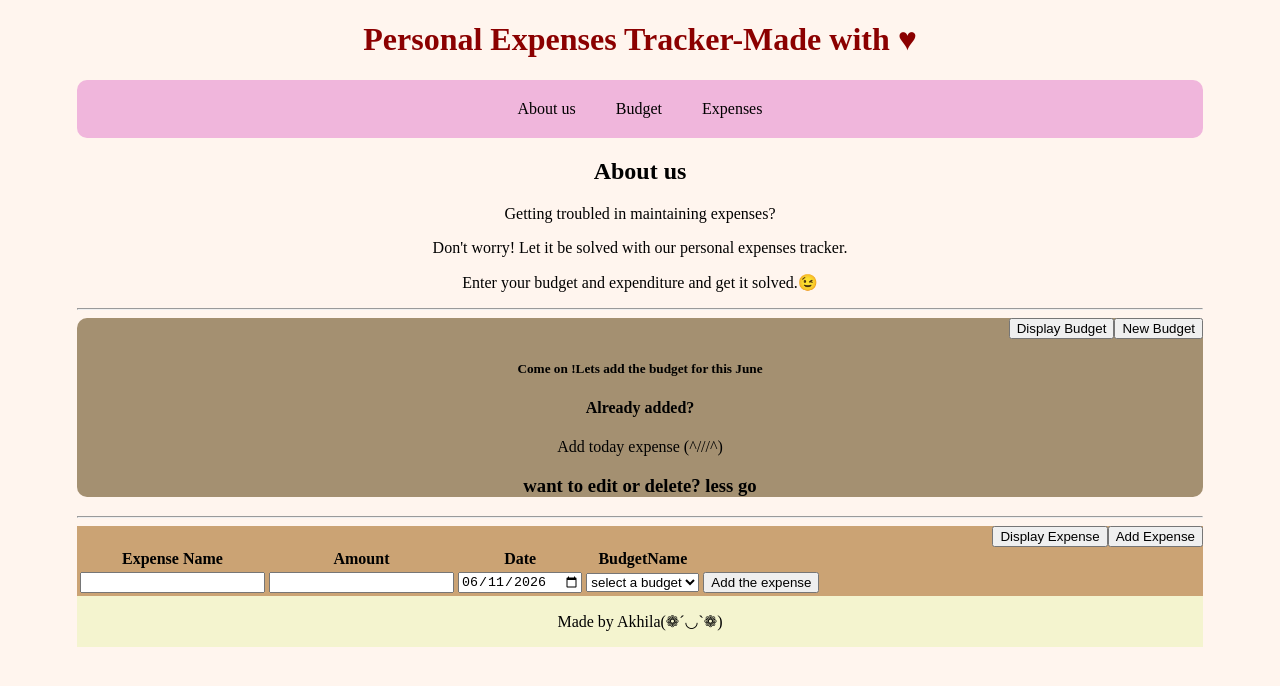
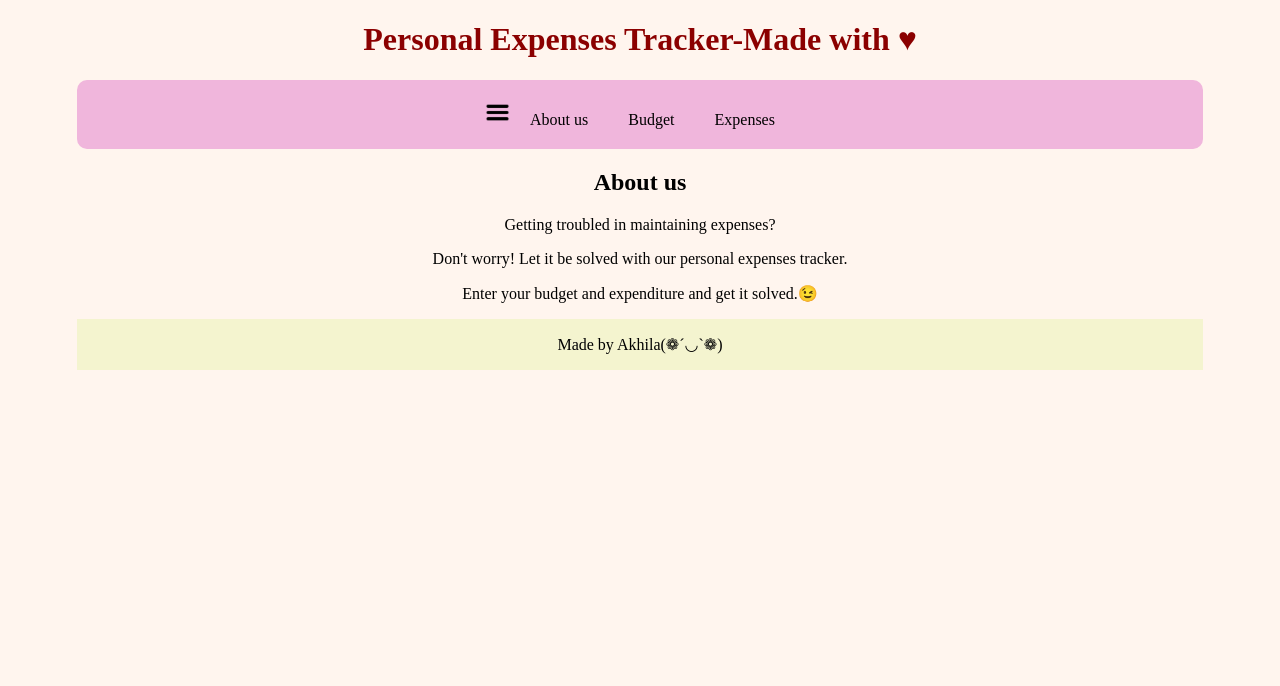
Before and after one commit to Akhila-Satti/personal_expenses_tracker, a React (Vite) app: page / in a window 1280 px wide. Shown: the top 686 px of the page. Built offline with nearby package versions, Linux system fonts and the light colour scheme.

Commit message:
added side naviagtion bar and redisgned the main content

```diff
--- a/src/App.jsx
+++ b/src/App.jsx
@@ -2,34 +2,33 @@ import { useState } from "react";
 import "./App.css";
 import Budgets from './Budgets.jsx';
 import Expenses from "./Expenses.jsx";
+import Sidenav from "./Sidenav.jsx";
 function App() {
+  const [page ,setPage]=useState("default");
   return (
     <>
+
       <div>
         <h1 id="title">Personal Expenses Tracker-Made with &hearts;</h1>
       </div>
       <header>
         <nav>
-          <a href="#about">About us</a>
-          <a href="#budget">Budget</a>
-          <a href="#expenses">Expenses</a>
+          <Sidenav setPage={setPage}/>
+          <a href="#about" onClick={()=>{
+            setPage("default")
+          }}>About us</a>
+          <a href="#Budgets" onClick={()=>{
+            setPage("budgets")
+          }}>Budget</a>
+          <a href="#expenses" onClick={()=>{
+            setPage("expenses")
+          }}>Expenses</a>
         </nav>
       </header>
-      <main>
-        <div id="about">
-        <h2 id="heading">About us</h2>
-        <p>Getting troubled in maintaining expenses?</p>
-        <p>Don't worry! Let it be solved with our personal expenses tracker.</p>
-        <p> Enter your budget and expenditure and get it solved.😉</p>
-      </div>
-      <hr></hr>
-      <div id="budget">
-     <Budgets />
-      </div>
-      <hr></hr>
-      <div id="expenses">
-        <Expenses />
-      </div>
+      <main id="main">
+        {page=="default" && <Default />}
+      {page==="budgets" &&<Budgets />}
+     {page==="expenses" && <Expenses />}
       </main>
 
       <footer>
@@ -40,5 +39,16 @@ function App() {
     </>
   );
 }
+function Default(){
+  return(
+    <div id="about">
+        <h2 id="heading">About us</h2>
+        <p>Getting troubled in maintaining expenses?</p>
+        <p>Don't worry! Let it be solved with our personal expenses tracker.</p>
+        <p> Enter your budget and expenditure and get it solved.😉</p>
+      </div>
+  )
+}
+
 
 export default App;
--- a/src/Budgets.css
+++ b/src/Budgets.css
@@ -1,4 +1,4 @@
-#budgetsbtn{
+#budgetssection{
     display: flex;
     flex-direction: row-reverse;
 
@@ -7,3 +7,13 @@
     background-color: rgb(164, 144, 113);
     border-radius: 10px;
 }
+
+.budgetsbtn{
+    border-radius: 5px;
+    margin: 10px;
+}
+
+#budgetsadding input,select{
+    border-radius: 5px;
+
+}
--- a/src/Budgets.jsx
+++ b/src/Budgets.jsx
@@ -22,8 +22,8 @@ function Budgets() {
   return (
     <>
       <div id="budgetspanel">
-        <div id="budgetsbtn">
-          <button
+        <div id="budgetssection">
+          <button className="budgetsbtn"
             onClick={() => {
               setAddBudget(true);
               setDisplayBudget(false);
@@ -32,7 +32,7 @@ function Budgets() {
           >
             New Budget
           </button>
-          <button
+          <button className="budgetsbtn"
             onClick={() => {
               setDisplayBudget(true);
               setAddBudget(false);
@@ -52,10 +52,10 @@ function Budgets() {
   );
 }
 
-export function AddBudget(props) {
+function AddBudget(props) {
   return (
     <>
-      <form onSubmit={props.NewBudget}>
+      <form onSubmit={props.NewBudget} id="budgetsadding">
         <table>
           <thead>
             <tr>
@@ -84,19 +84,19 @@ export function AddBudget(props) {
           <tbody>
             <tr>
               <td>
-                <input type="text" id="budgetName" name="budgetName" />
+                <input type="text" id="budgetName" name="budgetName" required/>
               </td>
               <td>
-                <input type="date" id="from" name="from" />
+                <input type="date" id="from" name="from" required/>
               </td>
               <td>
-                <input type="date" id="to" name="to" />
+                <input type="date" id="to" name="to" required/>
               </td>
               <td>
-                <input type="number" id="amount" name="amount" />
+                <input type="number" id="amount" name="amount" required/>
               </td>
               <td>
-                <button type="submit">add this budget</button>
+                <button className="budgetsbtn" type="submit">add this budget</button>
               </td>
             </tr>
           </tbody>
@@ -105,8 +105,7 @@ export function AddBudget(props) {
     </>
   );
 }
-
-export function DisplayBudget(props) {
+function DisplayBudget(props) {
   return (
     <table>
       <thead>
--- a/src/Expenses.css
+++ b/src/Expenses.css
@@ -9,4 +9,12 @@
     width: 20px;
     height: 20px;
     border-radius: 10%;
+    margin: 10px;
 }
+.expensesbtn{
+    border-radius: 5px;
+    margin: 10px;
+}
+#addingexpense input,select{
+    border-radius: 5px;
+}
--- a/src/Expenses.jsx
+++ b/src/Expenses.jsx
@@ -8,7 +8,7 @@ function Expenses() {
     <>
       <div id="expensespanel">
         <div id="expensehandlers">
-          <button
+          <button className="expensesbtn"
             onClick={() => {
               setAddExpense(true);
               setDisplay(false);
@@ -17,7 +17,7 @@ function Expenses() {
             Add Expense
           </button>
 
-          <button
+          <button className="expensesbtn"
             onClick={() => {
               setDisplay(true);
               setAddExpense(false);
@@ -51,7 +51,7 @@ function AddExpense(props) {
   }
 
   return (
-    <form onSubmit={NewExpense}>
+    <form onSubmit={NewExpense} id="addingexpense">
       <table>
         <thead>
           <tr>
@@ -98,7 +98,7 @@ function AddExpense(props) {
               </select>
             </td>
             <td>
-              <button type="submit">Add the expense</button>
+              <button className="expensesbtn" type="submit">Add the expense</button>
             </td>
           </tr>
         </tbody>
--- /dev/null
+++ b/src/Sidenav.css
@@ -0,0 +1,34 @@
+/* The side navigation menu */
+
+
+.sidenav a {
+  padding: 8px;
+  text-decoration: none;
+  font-size: 25px;
+  color: #d8a1bd;
+  display: block;
+}
+
+/* When you mouse over the navigation links, change their color */
+.sidenav a:hover {
+  background-color: #792d2d54;
+}
+
+#navigator1{
+    width:25px;
+    height:25px;
+}
+#navigator2{
+     width:25px;
+    height:25px;
+}
+
+.sidenav {
+  height: 100%;
+  position: fixed;
+  z-index: 1;
+  top: 0;
+  left: 0;
+  padding-top: 60px;
+  background-color: #8f8b8b;
+}
--- /dev/null
+++ b/src/Sidenav.jsx
@@ -0,0 +1,47 @@
+import "./Sidenav.css";
+import { useState } from "react";
+
+function Sidenav(props) {
+  const [sidebar, setSideBar] = useState(false);
+  return (
+    <>
+
+        {!sidebar && <img
+          id="navigator1"
+          onClick={() => {
+           setSideBar(true);
+          }}
+          src="./src/assets/sidenav.png"
+          alt="sideimg"
+        ></img>}
+        {sidebar && <ActivateBar setSideBar={setSideBar} setPage={props.setPage}/>}
+
+    </>
+  );
+}
+function ActivateBar(props) {
+  return (
+    <>
+      <div id="mySidenav" className="sidenav">
+         <img
+          id="navigator2"
+          onClick={() => {
+           props.setSideBar(false);
+          }}
+          src="./src/assets/sidenav.png"
+          alt="sideimg"
+        ></img>
+        <a href="#" onClick={()=>{
+            props.setPage("default");
+        }}>About</a>
+        <a href="#" onClick={()=>{
+            props.setPage("budgets");
+        }}>Budgets</a>
+        <a href="#" onClick={()=>{
+            props.setPage("expenses");
+        }}>Expenses</a>
+      </div>
+    </>
+  );
+}
+export default Sidenav;
```
Also changed, not shown: src/assets/sidenav.png (added).
